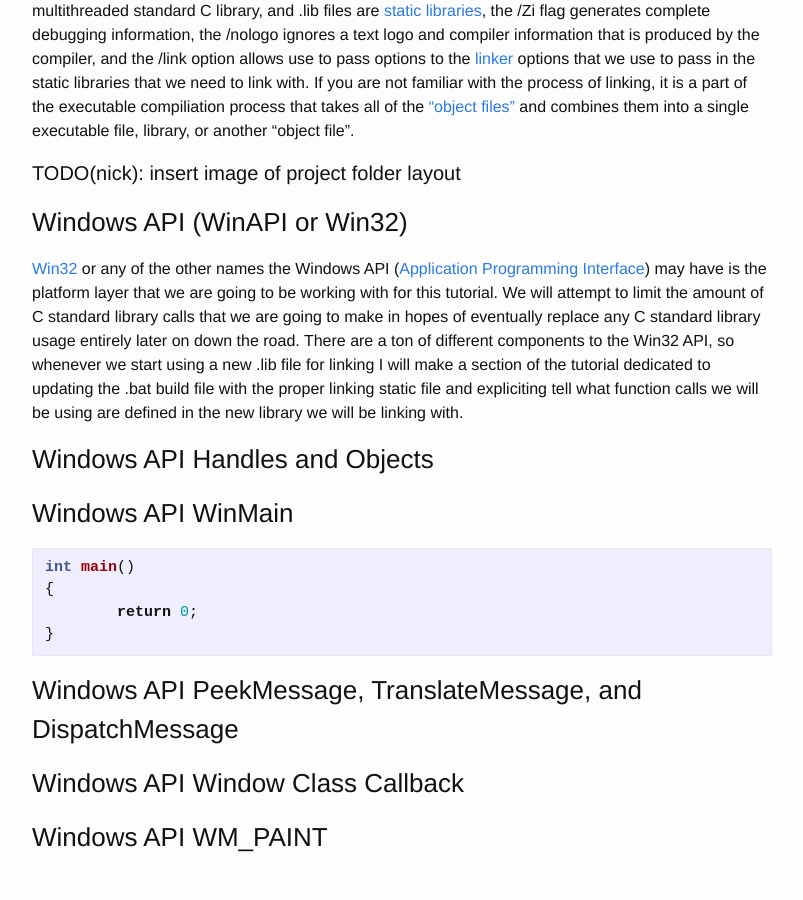
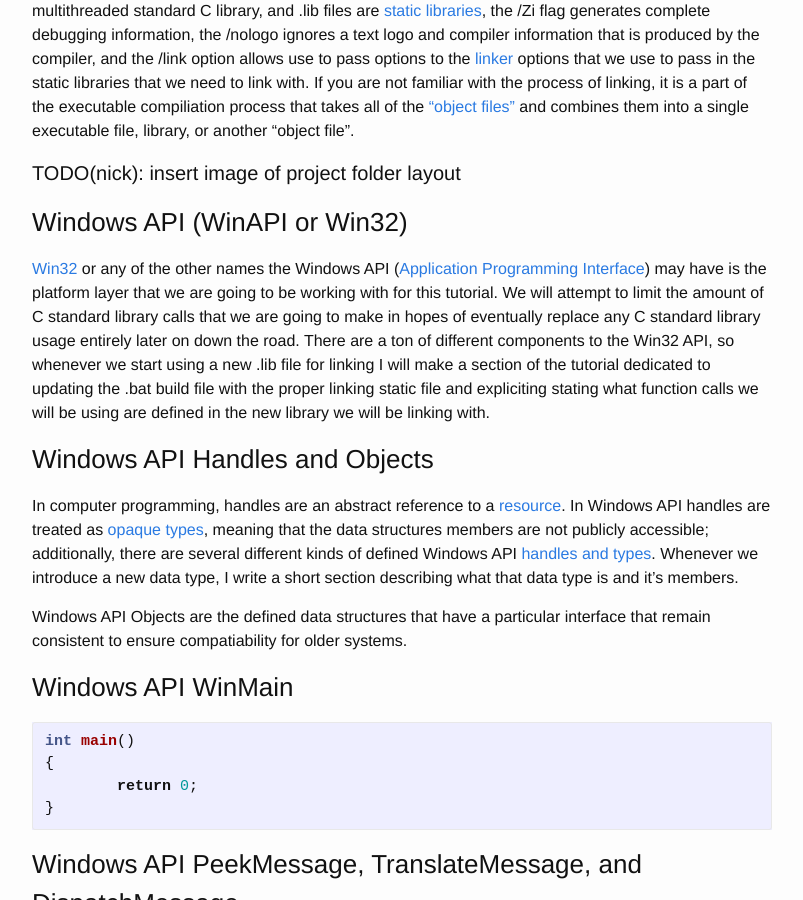
Before and after one commit to nkane/nkane.github.io, a Jekyll site: the page built from _posts/2018-07-31-win32-software-renderer-lesson-1:-getting-started.markdown, in a window 1280 px wide and 900 px high, scrolled down 3590 px. Shown: the whole window, without its empty margins (238-1041 px from the left). Built offline with Jekyll 4.4.1, drawn with Linux system fonts in a browser that asks for light colours; some of the changed text lies outside the part shown.

Commit message:
updating lesson one post for software renderer

```diff
--- a/_posts/2018-07-31-win32-software-renderer-lesson-1:-getting-started.markdown
+++ b/_posts/2018-07-31-win32-software-renderer-lesson-1:-getting-started.markdown
@@ -130,11 +130,15 @@
 [Win32][win32] or any of the other names the Windows API ([Application Programming Interface][api-def]) may have is the platform layer that we are going to be working with for this
 tutorial. We will attempt to limit the amount of C standard library calls that we are going to make in hopes of eventually replace any C standard library usage entirely later
 on down the road. There are a ton of different components to the Win32 API, so whenever we start using a new .lib file for linking I will make a section of the tutorial dedicated to
-updating the .bat build file with the proper linking static file and expliciting tell what function calls we will be using are defined in the new library we will be linking with.
+updating the .bat build file with the proper linking static file and expliciting stating what function calls we will be using are defined in the new library we will be linking with.
 
 
 ### Windows API Handles and Objects
+In computer programming, handles are an abstract reference to a [resource][handles-wiki]. In Windows API handles are treated as [opaque types][opaque-types], meaning that the data
+structures members are not publicly accessible; additionally, there are several different kinds of defined Windows API [handles and types][win32-types]. Whenever we introduce a new
+data type, I write a short section describing what that data type is and it's members.
 
+Windows API Objects are the defined data structures that have a particular interface that remain consistent to ensure compatiability for older systems.
 
 
 
@@ -177,3 +181,6 @@
 [objectfiles]:							https://en.wikipedia.org/wiki/Object_file
 [api-def]:								https://en.wikipedia.org/wiki/Application_programming_interface
 [win32-handles-obj]:					https://msdn.microsoft.com/en-us/library/windows/desktop/ms724457(v=vs.85).aspx
+[handles-wiki]:							https://en.wikipedia.org/wiki/Handle_(computing)
+[opaque-types]:							https://en.wikipedia.org/wiki/Opaque_data_type
+[win32-types]:							https://docs.microsoft.com/en-us/windows/desktop/winprog/windows-data-types
```
Also changed, not shown: other parts of _posts/2018-07-31-win32-software-renderer-lesson-1:-getting-started.markdown (+1 -1 lines).
